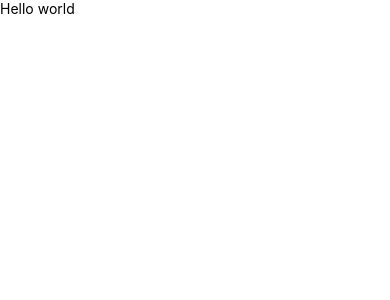
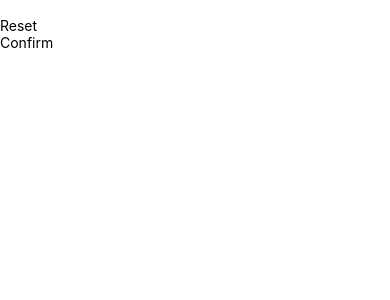
Before and after one commit to UzairKhan313/React-Native-Game-Guess-My-Number, a React Native app: screen / in a window 390 px wide. Shown: the top 300 px of the page. Built offline with nearby package versions, Linux system fonts and the light colour scheme.

Commit message:
Creating Custom Buttons

```diff
--- a/App.js
+++ b/App.js
@@ -1,11 +1,9 @@
-import { StyleSheet, View, Text, FlatList, Button } from "react-native";
+import { StyleSheet, View, Text } from "react-native";
+
+import GameStartScreen from "./screens/GameStartScreen";
 
 export default function App() {
-  return (
-    <View>
-      <Text>Hello world</Text>
-    </View>
-  );
+  return <GameStartScreen />;
 }
 
 const styles = StyleSheet.create({});
--- /dev/null
+++ b/Components/PrimaryButton.js
@@ -0,0 +1,10 @@
+import { View, Text } from "react-native";
+
+function PrimaryButton({ children }) {
+  return (
+    <View>
+      <Text>{children}</Text>
+    </View>
+  );
+}
+module.exports = PrimaryButton;
--- a/screens/GameStartScreen.js
+++ b/screens/GameStartScreen.js
@@ -0,0 +1,13 @@
+import { View, TextInput } from "react-native";
+import PrimaryButton from "../Components/PrimaryButton";
+
+function GameStartScreen() {
+  return (
+    <View>
+      <TextInput />
+      <PrimaryButton>Reset</PrimaryButton>
+      <PrimaryButton>Confirm</PrimaryButton>
+    </View>
+  );
+}
+module.exports = GameStartScreen;
```
